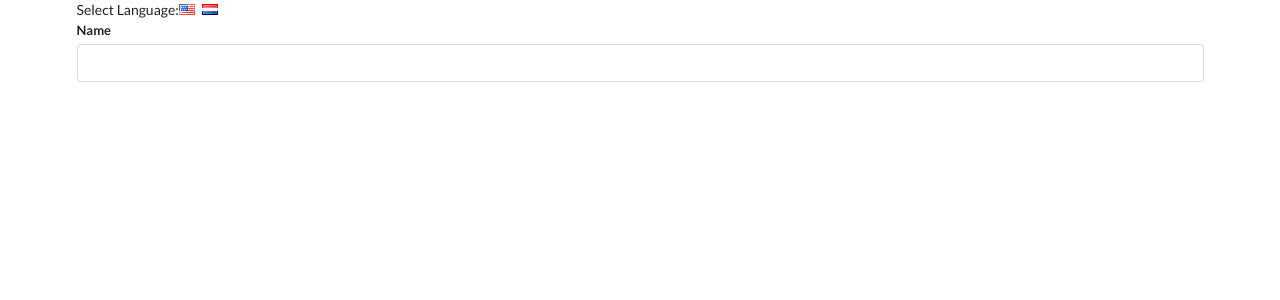
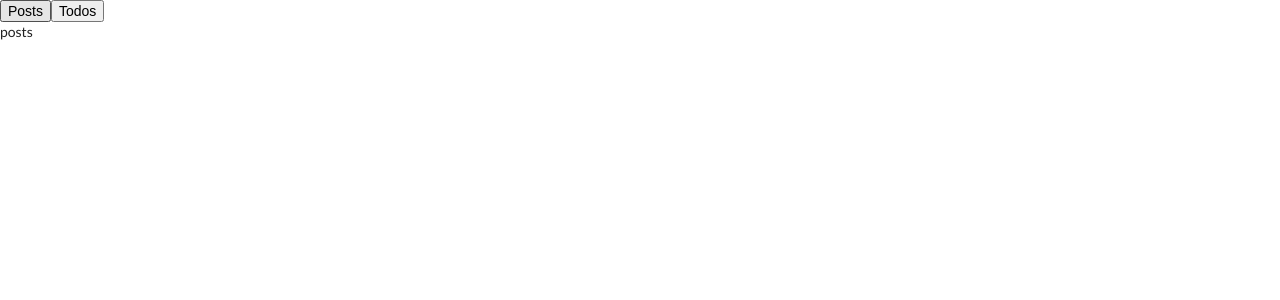
Before and after one commit to william251082/translate, a React (Create React App) app: page / in a window 1280 px wide. Shown: the top 300 px of the page. Built offline with nearby package versions, Linux system fonts and the light colour scheme.

Commit message:
building stateful class components

```diff
--- a/src/components/App.js
+++ b/src/components/App.js
@@ -1,20 +1,16 @@
 import React from "react";
-import UserCreate from "./UserCreate";
-import {LanguageStore} from "../contexts/LanguageContext";
-import ColorContext from "../contexts/ColorContext";
-import LanguageSelector from "./LanguageSelector";
 
 class App extends React.Component {
+    state = {resource: 'posts'};
 
     render() {
         return (
-            <div className="ui container">
-                <LanguageStore>
-                    <LanguageSelector />
-                    <ColorContext.Provider value="red">
-                        <UserCreate/>
-                    </ColorContext.Provider>
-                </LanguageStore>
+            <div>
+                <div>
+                    <button onClick={() => this.setState({resource: 'posts'})}>Posts</button>
+                    <button onClick={() => this.setState({resource: 'todos'})}>Todos</button>
+                </div>
+                {this.state.resource}
             </div>
         )
     }
```
